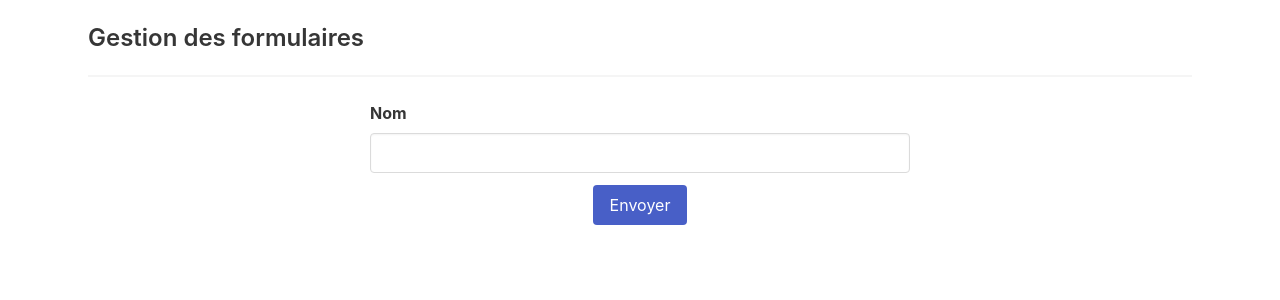
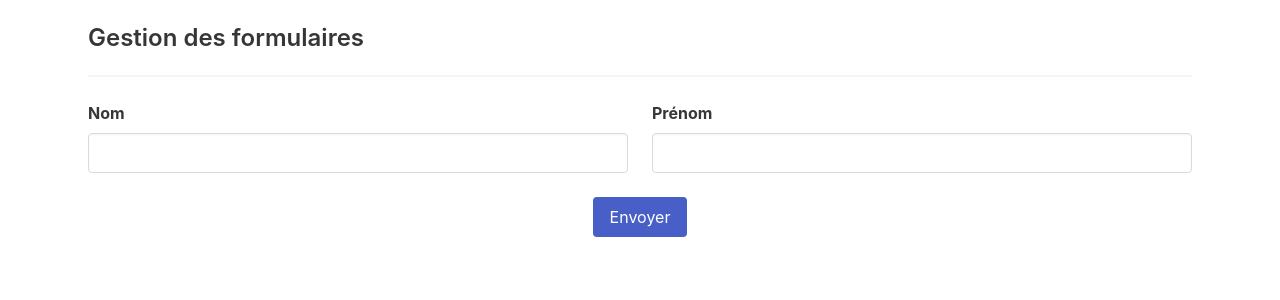
Before and after one commit to MarineTsr/forms, a React (Create React App) app: page / in a window 1280 px wide. Shown: the top 300 px of the page. Built offline with nearby package versions, Linux system fonts and the light colour scheme.

Commit message:
Basic errors treatments

```diff
--- a/src/App.js
+++ b/src/App.js
@@ -1,36 +1,82 @@
 import { useForm } from "react-hook-form";
 
 function App() {
-  const { register, handleSubmit, getValues, watch } = useForm();
+  const {
+    register,
+    handleSubmit,
+    formState: { errors },
+  } = useForm({
+    defaultValues: {
+      firstname: "",
+      lastname: "",
+    },
+  });
 
-  watch();
-
-  const formSubmit = (values) => {
-    console.log(values);
+  const formSubmit = (data, event) => {
+    console.log(data, event);
   };
-
-  console.log(getValues());
 
   return (
     <div className="container my-5 px-5">
       <h1 className="title is-4">Gestion des formulaires</h1>
       <hr />
-      <form className="columns" onSubmit={handleSubmit(formSubmit)}>
-        <div className="column is-6 is-offset-3">
+      <form
+        className="columns is-multiline"
+        onSubmit={handleSubmit(formSubmit)}
+      >
+        <div className="column is-6">
           <div className="field">
             <label htmlFor="lastname" className="label">
               Nom
             </label>
             <div className="control">
               <input
-                className="input"
+                className={`input${errors?.lastname ? " is-danger" : ""}`}
                 id="lastname"
                 type="text"
-                {...register("lastname")}
+                {...register("lastname", {
+                  minLength: {
+                    value: 2,
+                    message: "Le nom est trop court",
+                  },
+                  required: {
+                    value: true,
+                    message: "Ce champ est requis",
+                  },
+                })}
               />
             </div>
+            {errors?.lastname && (
+              <p className="help is-danger">{errors.lastname.message}</p>
+            )}
           </div>
+        </div>
 
+        <div className="column is-6">
+          <div className="field">
+            <label htmlFor="firstname" className="label">
+              Prénom
+            </label>
+            <div className="control">
+              <input
+                className={`input${errors?.firstname ? " is-danger" : ""}`}
+                id="firstname"
+                type="text"
+                {...register("firstname", {
+                  minLength: {
+                    value: 2,
+                    message: "Le prénom est trop court",
+                  },
+                })}
+              />
+            </div>
+            {errors?.firstname && (
+              <p className="help is-danger">{errors.firstname.message}</p>
+            )}
+          </div>
+        </div>
+
+        <div className="column is-12">
           <div className="field is-grouped is-grouped-centered">
             <div className="control">
               <button type="submit" className="button is-link">
```
